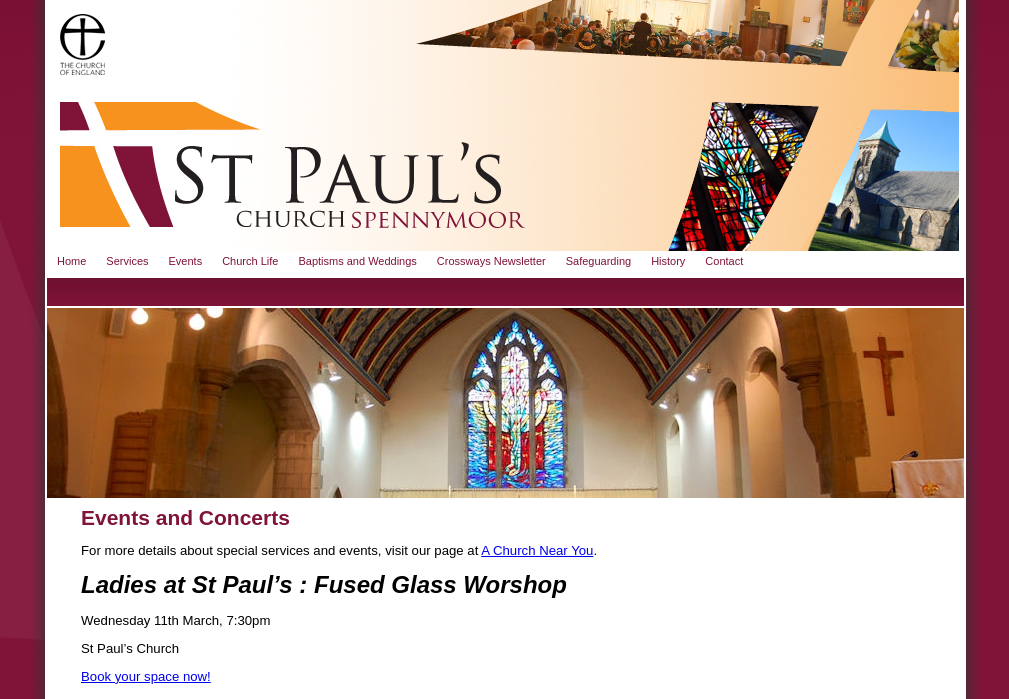
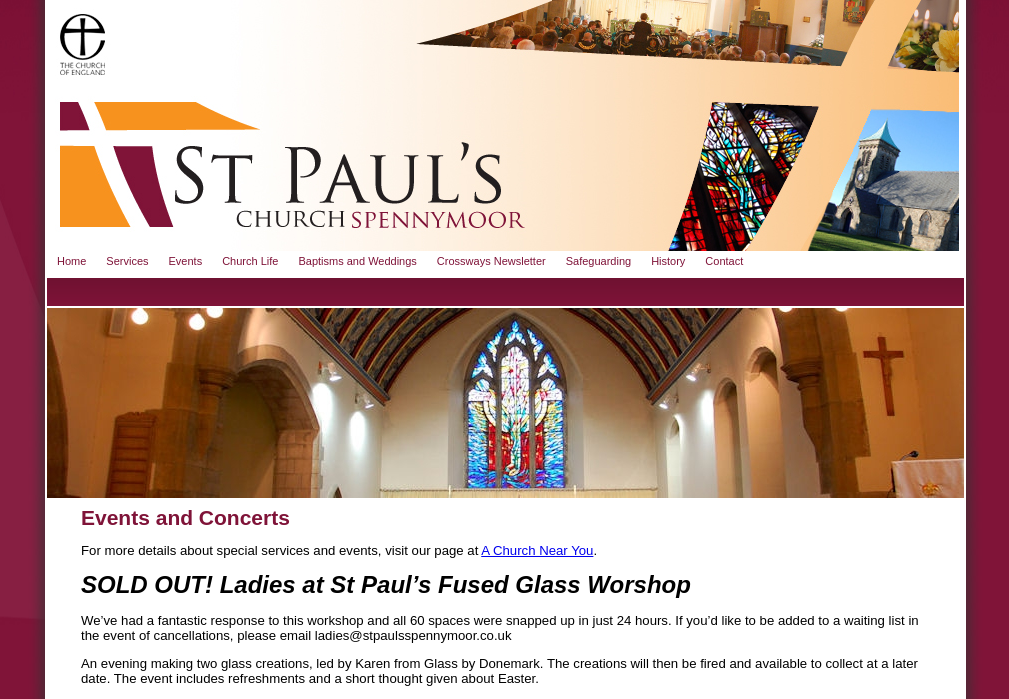
Before and after one commit to stpaulsspennymoor/stpaulsspennymoor.github.io, a Jekyll site: the page built from events.md, in a window 1280 px wide. Shown: the top 699 px of the page, without its empty margins (147-1156 px from the left). Built offline with Jekyll 4.4.1, drawn with Linux system fonts in a browser that asks for light colours; grey boxes are pictures that could not be loaded.

Commit message:
Update events.md

```diff
--- a/events.md
+++ b/events.md
@@ -5,13 +5,9 @@
 ---
 For more details about special services and events, visit our page at [A Church Near You](https://www.achurchnearyou.com/church/13565/).
 
-<span style="font-size: x-large;">_**Ladies at St Paul's : Fused Glass Worshop**_</span>
+<span style="font-size: x-large;">_**SOLD OUT! Ladies at St Paul's Fused Glass Worshop**_</span>
 
-Wednesday 11th March, 7:30pm
-
-St Paul's Church
-
-[Book your space now!](https://forms.gle/5Lm7zT9Db2Q9ZxLB7)
+We've had a fantastic response to this workshop and all 60 spaces were snapped up in just 24 hours. If you'd like to be added to a waiting list in the event of cancellations, please email ladies@stpaulsspennymoor.co.uk
 
 An evening making two glass creations, led by Karen from Glass by Donemark. The creations will then be fired and available to collect at a later date. The event includes refreshments and a short thought given about Easter.
 
```
